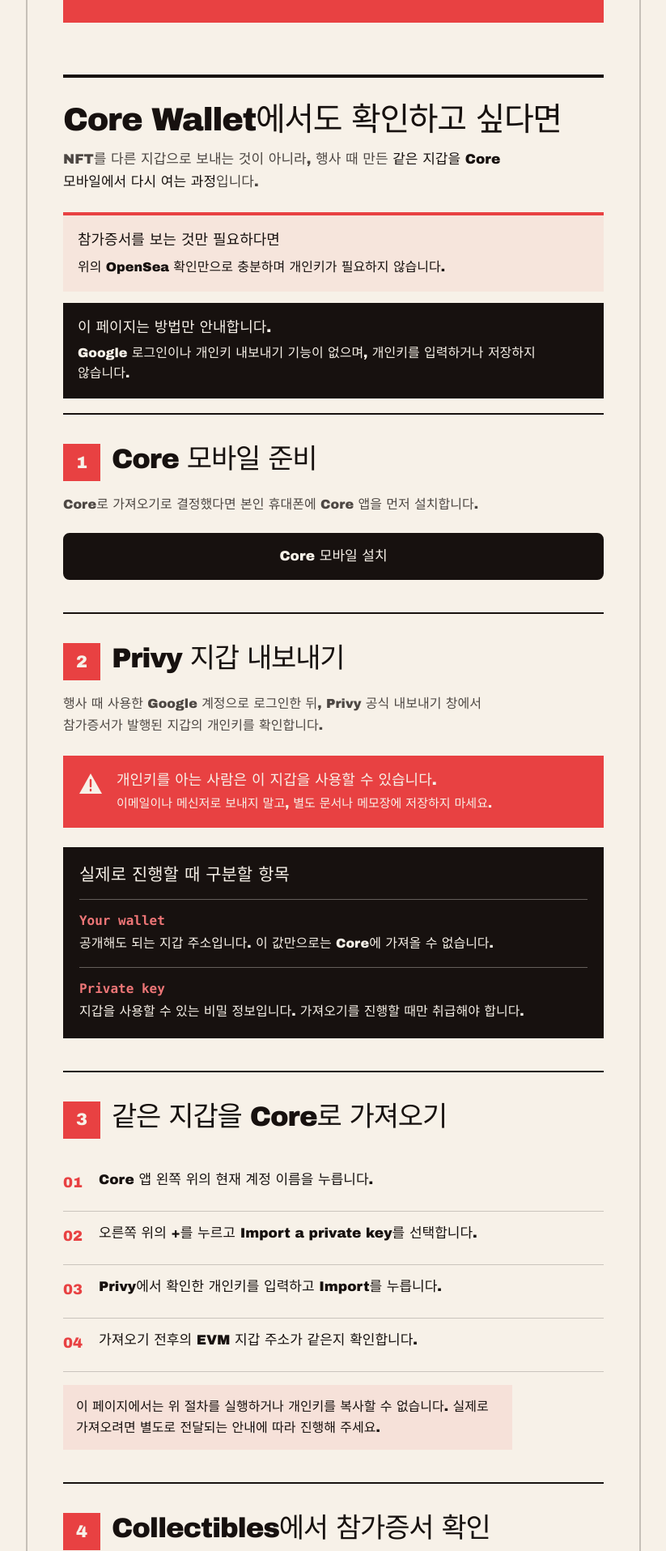
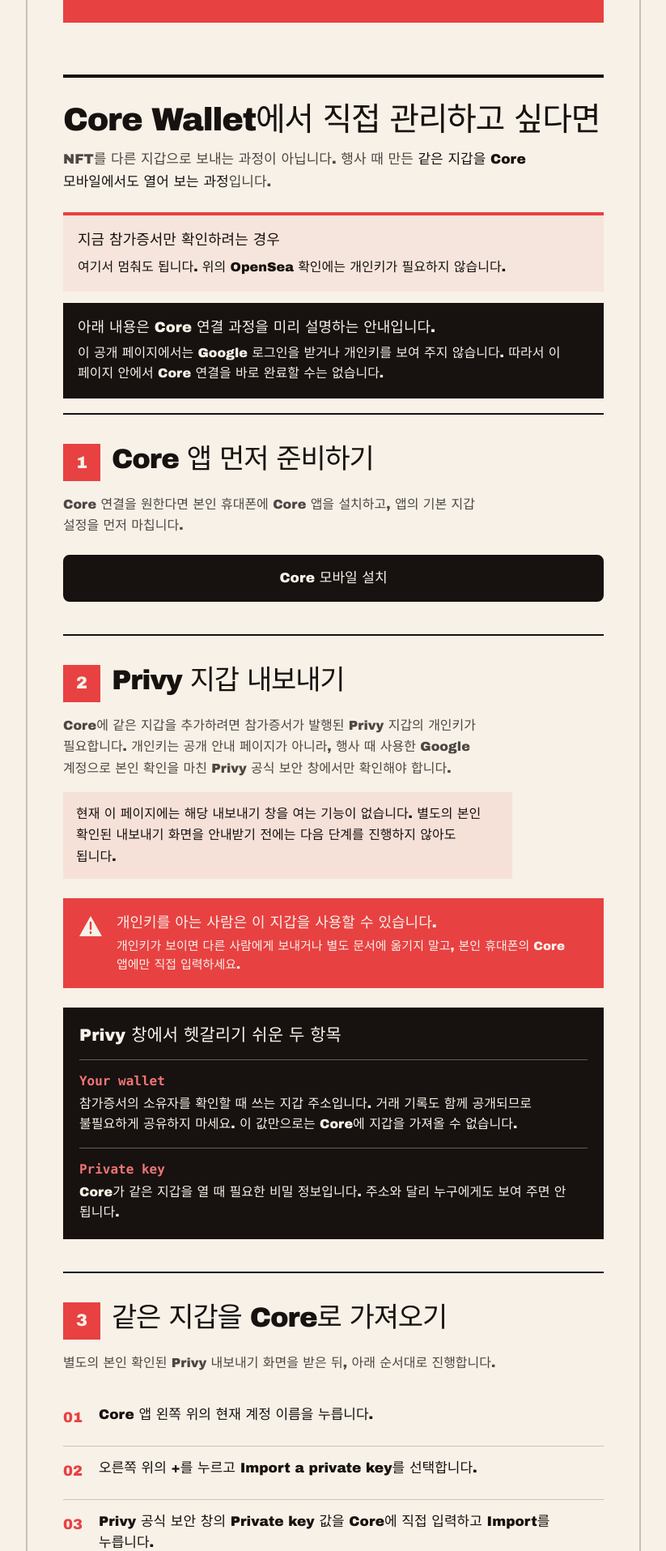
Before and after one commit to team1-korea/hot-bakery-hands-on, a Next.js app in the folder apps/web/: page /wallet-guide in a window 1280 px wide. Shown: the part 625-2540 px from the top of the page at 81% size, without its empty margins (228-1051 px from the left). Built offline with nearby package versions, Linux system fonts and the light colour scheme; no server answers.

Commit message:
docs: clarify read-only wallet guide

```diff
--- a/apps/web/app/wallet-guide/WalletGuide.tsx
+++ b/apps/web/app/wallet-guide/WalletGuide.tsx
@@ -39,13 +39,13 @@
       <div className="wallet-guide-paper">
         <section className="wallet-guide-intro">
           <h1>참가증서 확인과<br /><span>지갑 이용 안내</span></h1>
-          <p>먼저 참가증서를 확인해 보세요. Core Wallet에서 직접 관리하는 과정은 <strong>원하는 경우에만</strong> 진행하면 됩니다.</p>
+          <p>먼저 OpenSea에서 참가증서를 확인해 보세요. Core Wallet은 <strong>원하는 분만 나중에</strong> 연결해도 됩니다.</p>
         </section>
 
         <section className="wallet-opensea-primary" aria-labelledby="opensea-heading">
           <div>
             <h2 id="opensea-heading">OpenSea에서 참가증서 확인</h2>
-            <p>지갑을 연결하지 않아도 전체 증서와 소유 주소를 볼 수 있습니다. 행사 때 확인한 토큰 번호나 닉네임으로 내 증서를 찾아보세요.</p>
+            <p>지갑을 연결하거나 개인키를 입력하지 않아도 됩니다. 행사 때 받은 토큰 번호로 내 증서를 찾아보세요. 닉네임도 함께 표시됩니다.</p>
           </div>
           <a
             className="wallet-guide-action"
@@ -59,45 +59,46 @@
         </section>
 
         <section className="wallet-core-intro" id="core-wallet" aria-labelledby="core-wallet-heading">
-          <h2 id="core-wallet-heading">Core Wallet에서도 확인하고 싶다면</h2>
-          <p>NFT를 다른 지갑으로 보내는 것이 아니라, 행사 때 만든 <strong>같은 지갑을 Core 모바일에서 다시 여는 과정</strong>입니다.</p>
+          <h2 id="core-wallet-heading">Core Wallet에서 직접 관리하고 싶다면</h2>
+          <p>NFT를 다른 지갑으로 보내는 과정이 아닙니다. 행사 때 만든 <strong>같은 지갑을 Core 모바일에서도 열어 보는 과정</strong>입니다.</p>
           <div className="wallet-core-choice">
-            <strong>참가증서를 보는 것만 필요하다면</strong>
-            <span>위의 OpenSea 확인만으로 충분하며 개인키가 필요하지 않습니다.</span>
+            <strong>지금 참가증서만 확인하려는 경우</strong>
+            <span>여기서 멈춰도 됩니다. 위의 OpenSea 확인에는 개인키가 필요하지 않습니다.</span>
           </div>
           <div className="wallet-guide-readonly">
-            <strong>이 페이지는 방법만 안내합니다.</strong>
-            <span>Google 로그인이나 개인키 내보내기 기능이 없으며, 개인키를 입력하거나 저장하지 않습니다.</span>
+            <strong>아래 내용은 Core 연결 과정을 미리 설명하는 안내입니다.</strong>
+            <span>이 공개 페이지에서는 Google 로그인을 받거나 개인키를 보여 주지 않습니다. 따라서 이 페이지 안에서 Core 연결을 바로 완료할 수는 없습니다.</span>
           </div>
         </section>
 
         <div className="wallet-guide-steps">
           <section className="wallet-guide-step" aria-labelledby="prepare-heading">
-            <StepHeading number={1} id="prepare-heading">Core 모바일 준비</StepHeading>
-            <p>Core로 가져오기로 결정했다면 본인 휴대폰에 Core 앱을 먼저 설치합니다.</p>
+            <StepHeading number={1} id="prepare-heading">Core 앱 먼저 준비하기</StepHeading>
+            <p>Core 연결을 원한다면 본인 휴대폰에 Core 앱을 설치하고, 앱의 기본 지갑 설정을 먼저 마칩니다.</p>
             <a className="wallet-guide-link" href="https://core.app/download" target="_blank" rel="noreferrer">Core 모바일 설치</a>
           </section>
 
           <section className="wallet-guide-step" aria-labelledby="export-heading">
             <StepHeading number={2} id="export-heading">Privy 지갑 내보내기</StepHeading>
-            <p>행사 때 사용한 Google 계정으로 로그인한 뒤, Privy 공식 내보내기 창에서 참가증서가 발행된 지갑의 개인키를 확인합니다.</p>
+            <p>Core에 같은 지갑을 추가하려면 참가증서가 발행된 Privy 지갑의 개인키가 필요합니다. 개인키는 공개 안내 페이지가 아니라, <strong>행사 때 사용한 Google 계정으로 본인 확인을 마친 Privy 공식 보안 창</strong>에서만 확인해야 합니다.</p>
+            <p className="wallet-guide-key-format">현재 이 페이지에는 해당 내보내기 창을 여는 기능이 없습니다. 별도의 본인 확인된 내보내기 화면을 안내받기 전에는 다음 단계를 진행하지 않아도 됩니다.</p>
             <div className="wallet-security-strip">
               <WarningMark />
               <div>
                 <strong>개인키를 아는 사람은 이 지갑을 사용할 수 있습니다.</strong>
-                <span>이메일이나 메신저로 보내지 말고, 별도 문서나 메모장에 저장하지 마세요.</span>
+                <span>개인키가 보이면 다른 사람에게 보내거나 별도 문서에 옮기지 말고, 본인 휴대폰의 Core 앱에만 직접 입력하세요.</span>
               </div>
             </div>
             <aside className="wallet-copy-help" aria-labelledby="wallet-copy-help-title">
-              <h3 id="wallet-copy-help-title">실제로 진행할 때 구분할 항목</h3>
+              <h3 id="wallet-copy-help-title">Privy 창에서 헷갈리기 쉬운 두 항목</h3>
               <dl>
                 <div>
                   <dt><code>Your wallet</code></dt>
-                  <dd>공개해도 되는 지갑 주소입니다. 이 값만으로는 Core에 가져올 수 없습니다.</dd>
+                  <dd>참가증서의 소유자를 확인할 때 쓰는 지갑 주소입니다. 거래 기록도 함께 공개되므로 불필요하게 공유하지 마세요. 이 값만으로는 Core에 지갑을 가져올 수 없습니다.</dd>
                 </div>
                 <div>
                   <dt><code>Private key</code></dt>
-                  <dd>지갑을 사용할 수 있는 비밀 정보입니다. 가져오기를 진행할 때만 취급해야 합니다.</dd>
+                  <dd>Core가 같은 지갑을 열 때 필요한 비밀 정보입니다. 주소와 달리 누구에게도 보여 주면 안 됩니다.</dd>
                 </div>
               </dl>
             </aside>
@@ -105,13 +106,14 @@
 
           <section className="wallet-guide-step" aria-labelledby="import-heading">
             <StepHeading number={3} id="import-heading">같은 지갑을 Core로 가져오기</StepHeading>
+            <p>별도의 본인 확인된 Privy 내보내기 화면을 받은 뒤, 아래 순서대로 진행합니다.</p>
             <ol className="wallet-guide-instructions">
               <li>Core 앱 왼쪽 위의 <strong>현재 계정 이름</strong>을 누릅니다.</li>
               <li>오른쪽 위의 <strong>+</strong>를 누르고 <strong>Import a private key</strong>를 선택합니다.</li>
-              <li>Privy에서 확인한 개인키를 입력하고 <strong>Import</strong>를 누릅니다.</li>
-              <li>가져오기 전후의 <strong>EVM 지갑 주소가 같은지</strong> 확인합니다.</li>
+              <li>Privy 공식 보안 창의 <strong>Private key</strong> 값을 Core에 직접 입력하고 <strong>Import</strong>를 누릅니다.</li>
+              <li>Privy의 <strong>Your wallet</strong> 주소와 Core에 추가된 <strong>EVM 지갑 주소가 같은지</strong> 확인합니다.</li>
             </ol>
-            <p className="wallet-guide-key-format">이 페이지에서는 위 절차를 실행하거나 개인키를 복사할 수 없습니다. 실제로 가져오려면 별도로 전달되는 안내에 따라 진행해 주세요.</p>
+            <p className="wallet-guide-key-format">두 주소가 다르면 참가증서가 보이지 않습니다. 개인키를 다시 입력하기 전에 선택한 Privy 지갑과 Core 계정을 먼저 확인하세요.</p>
           </section>
 
           <section className="wallet-guide-step" aria-labelledby="collectibles-heading">
@@ -123,7 +125,7 @@
             </ol>
             <div className="wallet-guide-note">
               <strong>참가증서가 바로 보이지 않나요?</strong>
-              <p>먼저 가져오기 전후의 계정 주소가 같은지 확인하세요. 이미지만 갱신되지 않았다면 <strong>Refresh</strong>를 누르세요. 반영에는 시간이 걸릴 수 있습니다.</p>
+              <p>먼저 Privy와 Core의 EVM 지갑 주소가 같은지 확인하세요. 주소가 같고 이미지만 보이지 않는다면 <strong>Refresh</strong>를 눌러 주세요. Core에 반영되기까지 최대 24시간이 걸릴 수 있습니다.</p>
             </div>
             <div className="wallet-core-gallery" aria-label="Core에서 참가증서를 확인한 실제 화면">
               <figure>
@@ -152,7 +154,7 @@
 
         <footer className="wallet-guide-footer">
           <div>
-            <a href="https://docs.privy.io/wallets/wallets/export" target="_blank" rel="noreferrer">Privy 공식 안내</a>
+            <a href="https://docs.privy.io/wallets/wallets/export" target="_blank" rel="noreferrer">Privy 지갑 내보내기 설명</a>
             <a href="https://support.core.app/en/articles/11716428-core-mobile-how-do-i-import-an-account" target="_blank" rel="noreferrer">Core 공식 안내</a>
             <a href="https://support.core.app/en/articles/11469838-core-mobile-how-do-i-refresh-nft-metadata" target="_blank" rel="noreferrer">Core NFT 확인 안내</a>
           </div>
```
